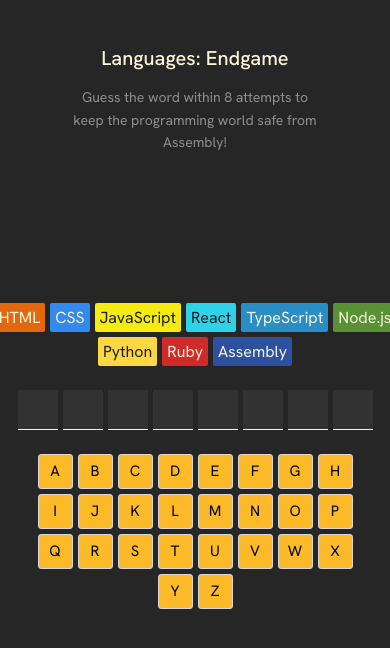
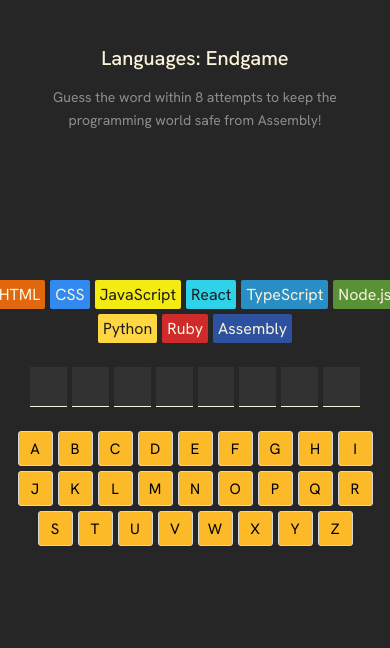
Before and after one commit to mazenrashaddd/languages-endgame, a React (Vite) app: page / in a window 390 px wide. Shown: the top 648 px of the page. Built offline with nearby package versions, Linux system fonts and the light colour scheme; a web font is replaced by a local one.

Commit message:
Fixing responsiveness issues with mobile screens

```diff
--- a/src/components/Header/Header.css
+++ b/src/components/Header/Header.css
@@ -2,7 +2,7 @@
     display: flex;
     flex-direction: column;
     align-items: center;
-    width: 50%;
+    width: 70%;
 }
 
 .header-section > h1{
--- a/src/components/Keyboard/Keyboard.css
+++ b/src/components/Keyboard/Keyboard.css
@@ -39,6 +39,6 @@
 
 @media (max-width: 600px) {
   .keyboard-section {
-    width: 70%;
+    width: 74%;
   }
 }
--- a/src/components/Word/Word.css
+++ b/src/components/Word/Word.css
@@ -4,7 +4,7 @@
     justify-content: center;
     align-items: center;
     column-gap: 5px;
-    width: 60dvh;
+    width: 38%;
 }
 
 .word-letter{
@@ -21,3 +21,9 @@
 .word-letter.missing{
     color: #e75440;
 }
+
+@media (max-width: 600px) {
+    .word-section{
+        width: 65%;
+    }
+}
```
